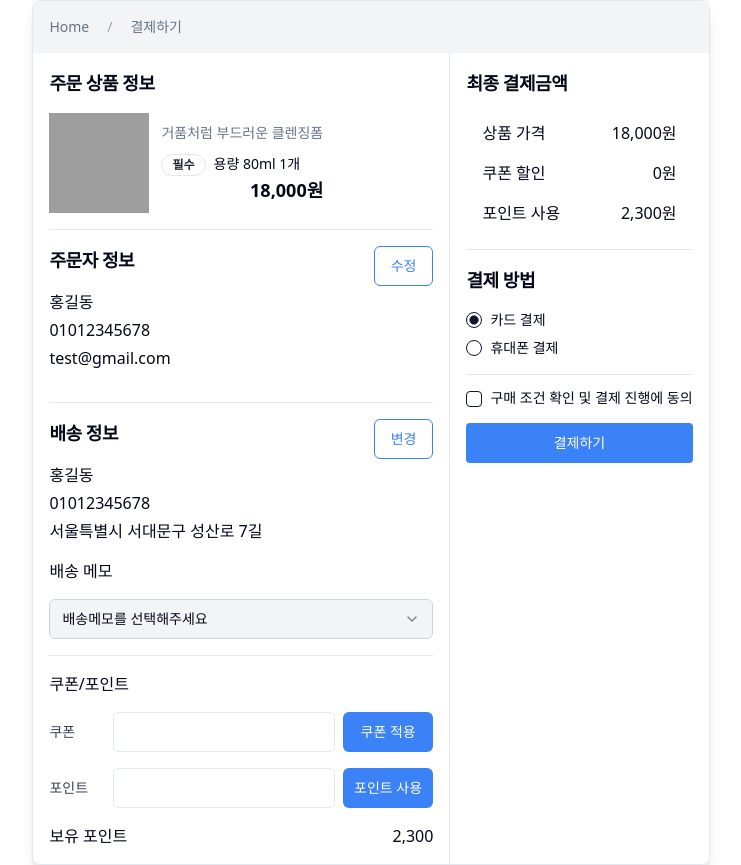
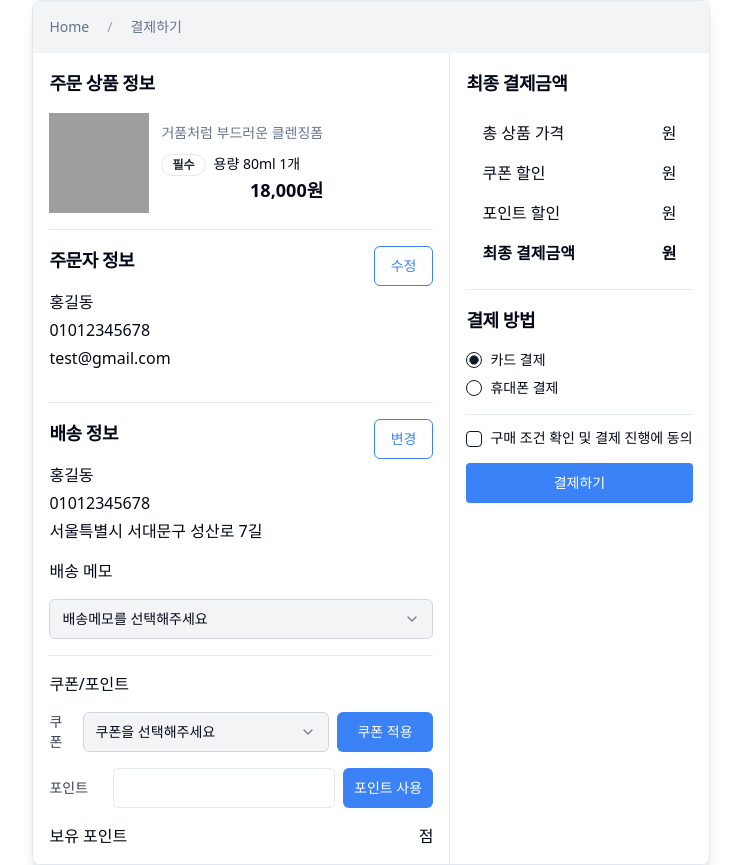
Before and after one commit to dev-hjs/sign-flow-z2, a Next.js app: page /payment in a window 1280 px wide. Shown: the whole page, without its empty margins (269-1010 px from the left). Built offline with nearby package versions, Linux system fonts and the light colour scheme; grey boxes are pictures that could not be loaded.

Commit message:
style: 결제 페이지 UI 수정

```diff
--- a/src/components/PaymentForm.tsx
+++ b/src/components/PaymentForm.tsx
@@ -1,6 +1,6 @@
 "use client";
 
-import React from "react";
+import React, { useEffect, useState } from "react";
 import { useForm, SubmitHandler } from "react-hook-form";
 import { zodResolver } from "@hookform/resolvers/zod";
 import { z } from "zod";
@@ -155,29 +155,46 @@ export default function PaymentForm() {
                 >
                   쿠폰
                 </Label>
-                <Input
-                  type="email"
-                  placeholder=""
-                  className="border p-2 w-full"
+
+                <Select>
+                  <SelectTrigger
+                    className="bg-gray-100 border border-gray-300"
+                    style={{ width: 900 }}
+                  >
+                    <SelectValue
+                      placeholder="쿠폰을 선택해주세요"
+                      className="pl-2"
                     />
-                <Button
-                  type="submit"
-                  style={{ width: 150 }}
-                  className="bg-blue-500 text-white p-2 hover:bg-blue-600 transition-colors duration-200"
-                >
+                  </SelectTrigger>
+                  <SelectContent>
+                    <SelectItem value="5000" className="hover:bg-gray-100">
+                      5천원 할인쿠폰
+                    </SelectItem>
+                    <SelectItem value="30percent" className="hover:bg-gray-100">
+                      30% 할인쿠폰
+                    </SelectItem>
+                  </SelectContent>
+                </Select>
+
+                <div className="flex w-full max-w-sm items-center space-x-2">
+                  <Button className="w-full bg-blue-500 text-white p-2 hover:bg-blue-600 transition-colors duration-200">
                     쿠폰 적용
                   </Button>
                 </div>
+              </div>
+
               <div className="flex w-full max-w-sm items-center space-x-2 mb-4">
                 <Label
-                  htmlFor="email"
+                  htmlFor="points"
                   style={{ width: 100 }}
                   className="block text-sm font-medium text-gray-700"
                 >
                   포인트
                 </Label>
                 <Input
-                  type="email"
+                  id="points"
+                  type="number"
+                  value=""
                   placeholder=""
                   className="border p-2 w-full"
                 />
@@ -191,7 +208,7 @@ export default function PaymentForm() {
               </div>
               <div className="flex justify-between">
                 <span>보유 포인트</span>
-                <span>2,300</span>
+                <span>점</span>
               </div>
             </CardContent>
             {/* 우측 영역 */}
@@ -199,19 +216,21 @@ export default function PaymentForm() {
               <CardTitle className="text-lg font-semibold mb-4">
                 최종 결제금액
               </CardTitle>
-              <div className="flex flex-col mb-4">
               <div className="flex justify-between px-4 py-2">
-                  <span>상품 가격</span>
-                  <span>18,000원</span>
+                <span>총 상품 가격</span>
+                <span>원</span>
               </div>
               <div className="flex justify-between px-4 py-2">
                 <span>쿠폰 할인</span>
-                  <span>0원</span>
+                <span>원</span>
               </div>
               <div className="flex justify-between px-4 py-2">
-                  <span>포인트 사용</span>
-                  <span>2,300원</span>
+                <span>포인트 할인</span>
+                <span>원</span>
               </div>
+              <div className="flex justify-between px-4 py-2 font-bold">
+                <span>최종 결제금액</span>
+                <span>원</span>
               </div>
               <hr className="my-4" />
               <CardTitle className="text-lg font-semibold mb-4">
```
Lines whose indentation alone changed are shown as unchanged.
